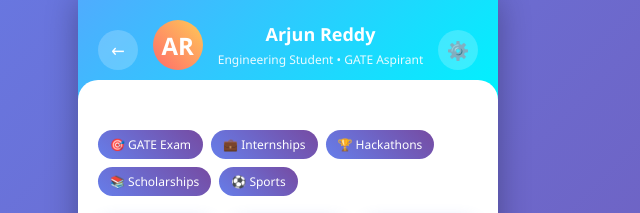
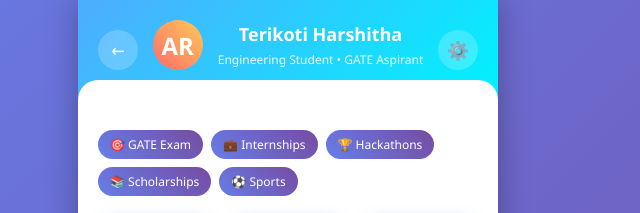
Before and after one commit to HarshithaLikitha/PrototypeForSIH2025, a plain HTML site: page index.html in a window 1280 px wide. Both pictures are taken after a click on the button "Get Started". Shown: the top 213 px of the page, 352-992 px from the left. Drawn offline with Linux system fonts and the light colour scheme.

Commit message:
Update index.html

```diff
--- a/index.html
+++ b/index.html
@@ -568,7 +568,7 @@
                     <div class="user-profile">
                         <div class="user-avatar">AR</div>
                         <div class="user-info">
-                            <h2>Arjun Reddy</h2>
+                            <h2>Terikoti Harshitha</h2>
                             <p>Engineering Student • GATE Aspirant</p>
                         </div>
                     </div>
```
